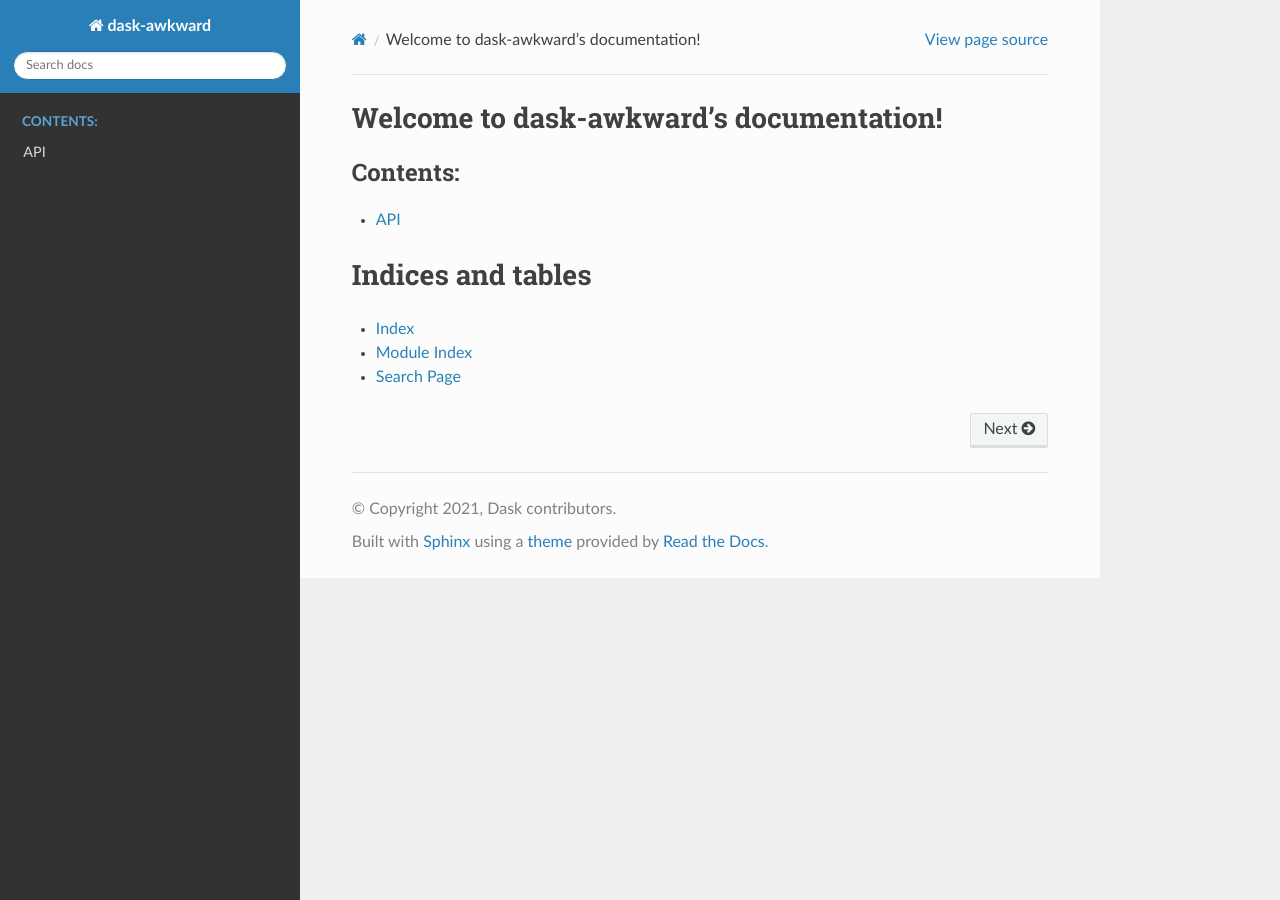
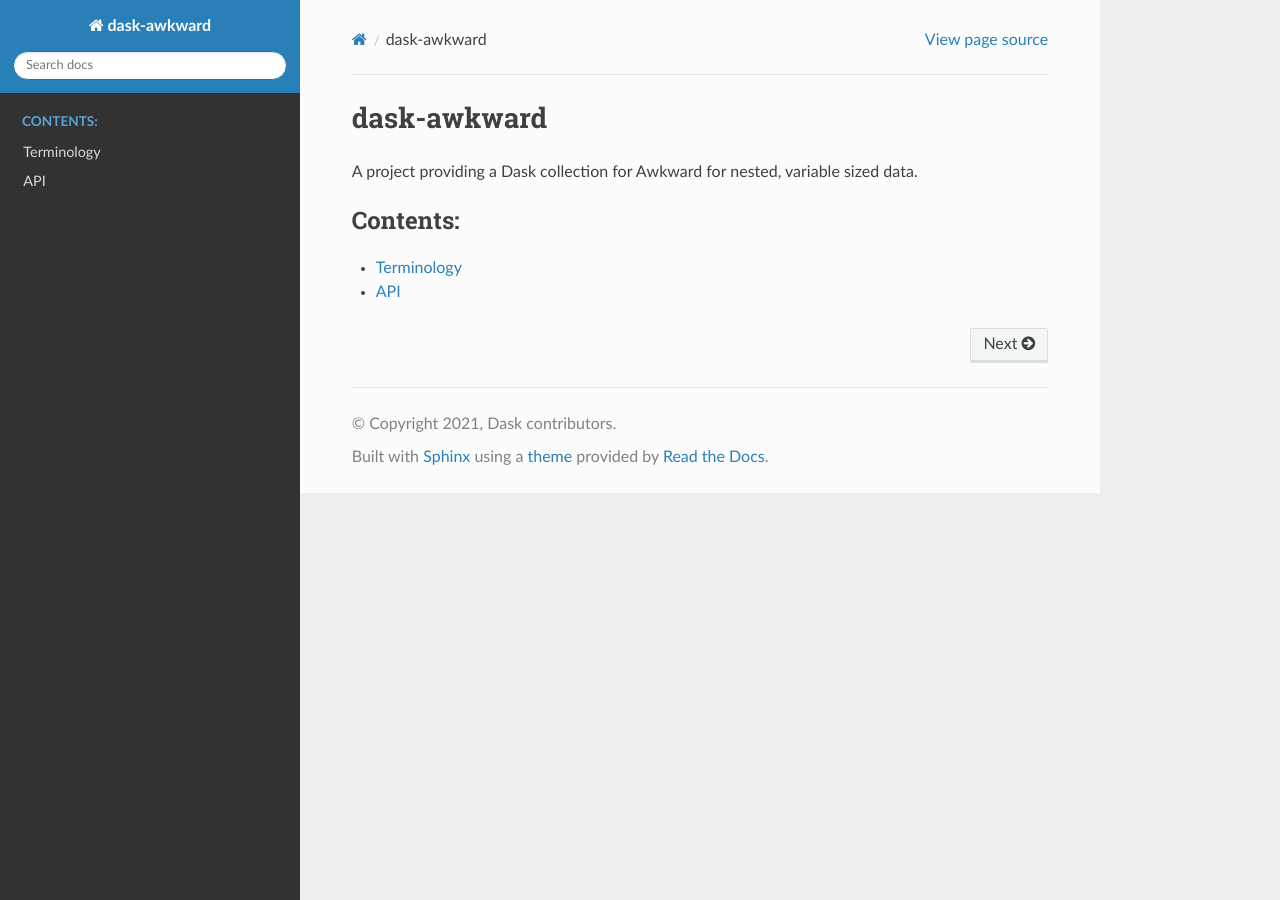
Before and after one commit to dask-contrib/dask-awkward, a Sphinx documentation site: the page built from docs/index.rst, in a window 1280 px wide. Built offline with Sphinx 7.4.7 and the Read the Docs theme 2.0.0, drawn with Linux system fonts in a browser that asks for light colours; the version number could not be read and is left out.

Commit message:
add a terminology page

```diff
--- a/docs/index.rst
+++ b/docs/index.rst
@@ -3,19 +3,22 @@
    You can adapt this file completely to your liking, but it should at least
    contain the root `toctree` directive.
 
-Welcome to dask-awkward's documentation!
-========================================
+dask-awkward
+============
+
+A project providing a Dask collection for Awkward for nested, variable sized data.
 
 .. toctree::
    :maxdepth: 2
    :caption: Contents:
 
+   terminology.rst
    api.rst
 
 
-Indices and tables
-==================
+..   Indices and tables
+..   ==================
 
-* :ref:`genindex`
-* :ref:`modindex`
-* :ref:`search`
+..   * :ref:`genindex`
+..   * :ref:`modindex`
+..   * :ref:`search`
```
Also changed, not shown: docs/terminology.rst (added, +42 -0 lines).
